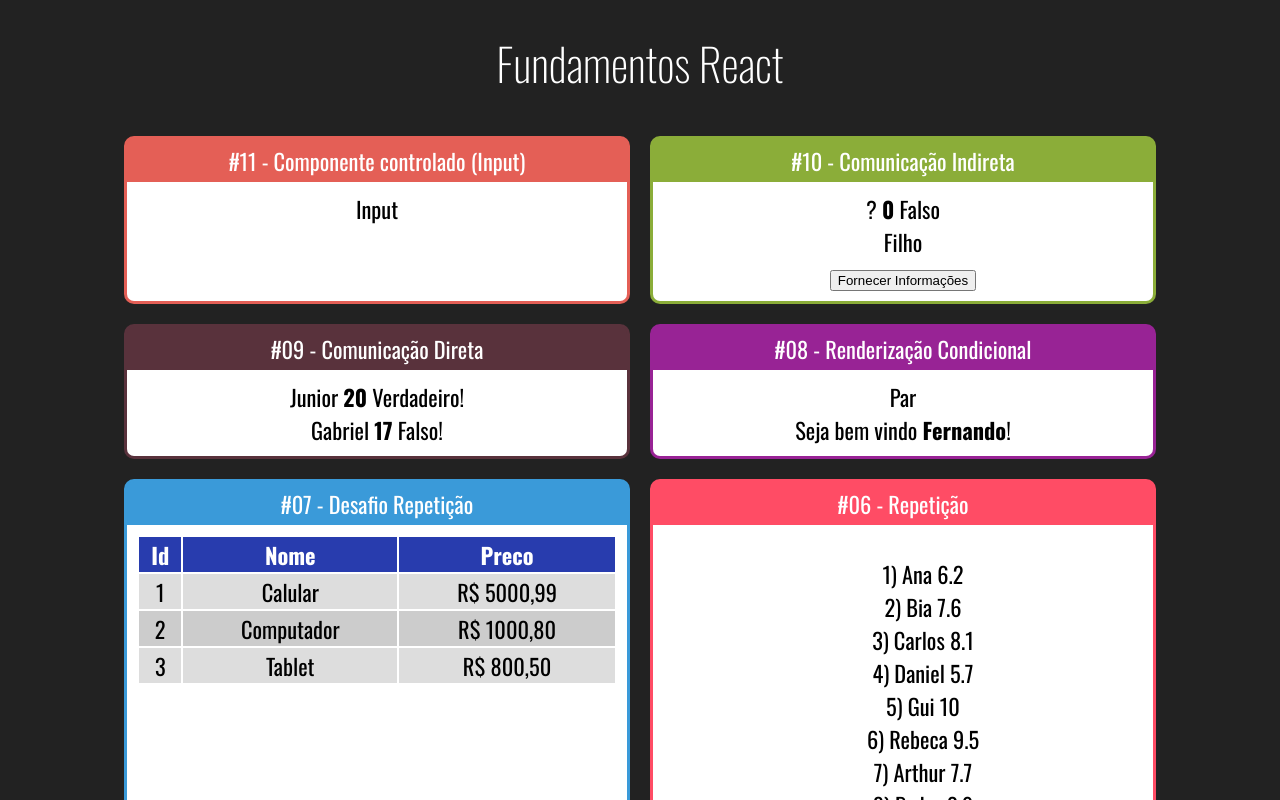
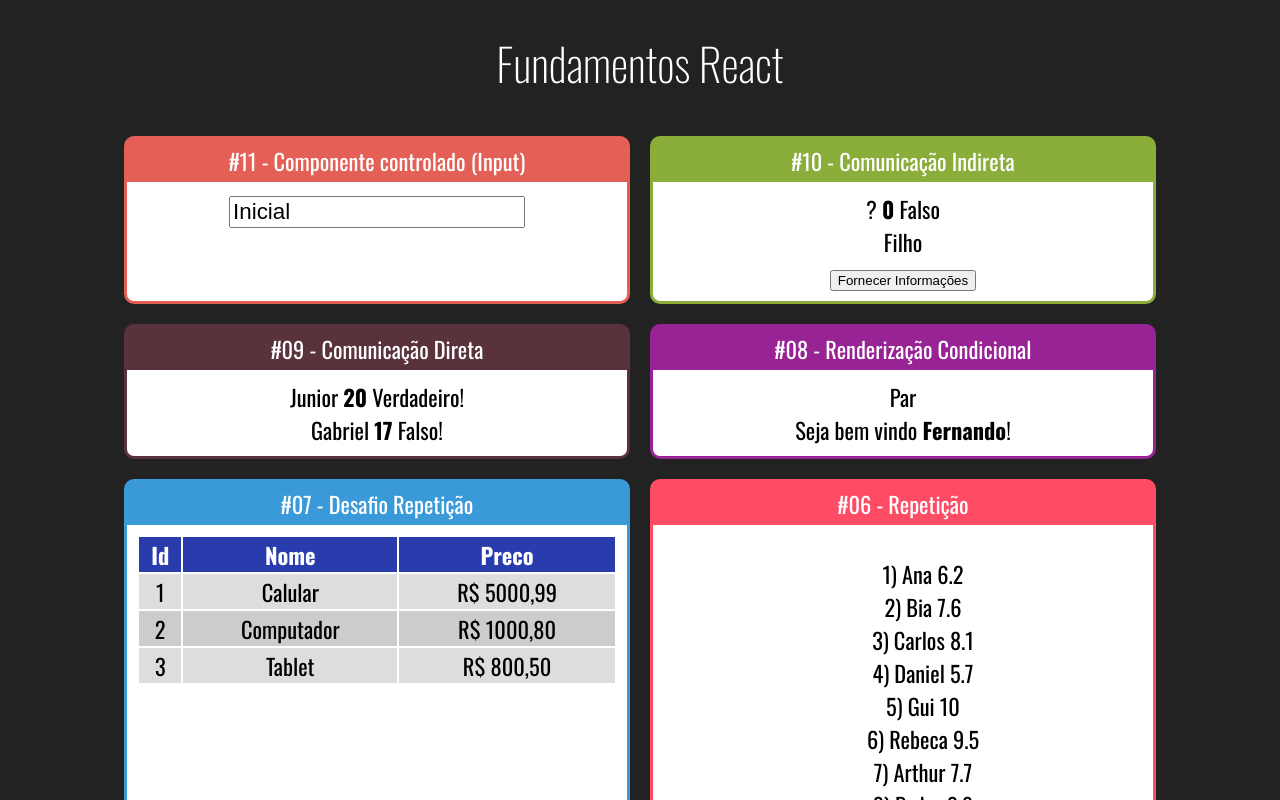
Before and after one commit to lucasg13info/curso-react, a React (Create React App) app in the folder fundamentos-react/: page / in a window 1280 px wide. Shown: the top 800 px of the page. Built offline with nearby package versions, Linux system fonts and the light colour scheme.

Commit message:
criando o componente contolado (Input) para trabalhar com formularios e criando o state e css

```diff
--- a/fundamentos-react/src/App.jsx
+++ b/fundamentos-react/src/App.jsx
@@ -1,7 +1,5 @@
 import './App.css'
 import React from 'react';
-
-
 
 import Input from './components/formulario/Input'
 import IndiretaPai from "./components/comunicacao/IndiretaPai"
--- a/fundamentos-react/src/components/formulario/Input.jsx
+++ b/fundamentos-react/src/components/formulario/Input.jsx
@@ -1,9 +1,15 @@
-import React from 'react';
+import "./input.css"
+import React, {useState }from 'react';
 
 export default props => {
+
+
+    const [valor, setValor] = useState('Inicial')
+
+
     return (
-        <div>
-            Input
+        <div className="Input">
+            <input value={ valor }/>
         </div>
     )
 }
--- /dev/null
+++ b/fundamentos-react/src/components/formulario/input.css
@@ -0,0 +1,3 @@
+.Input input{
+    font-size: 1.4rem;
+}
```
